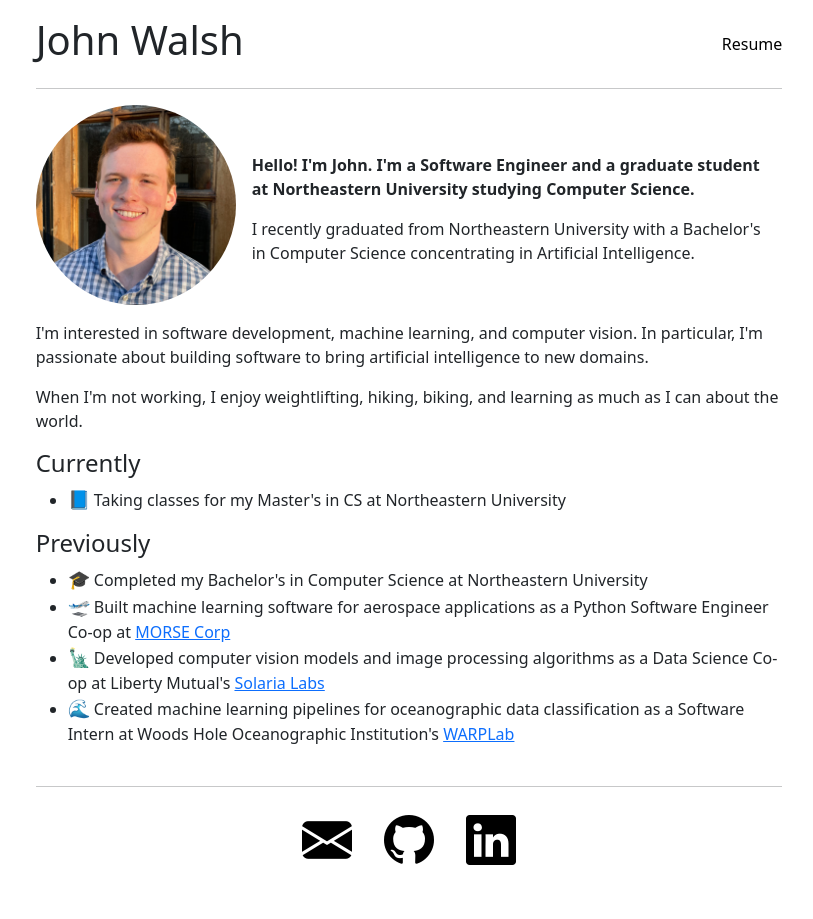
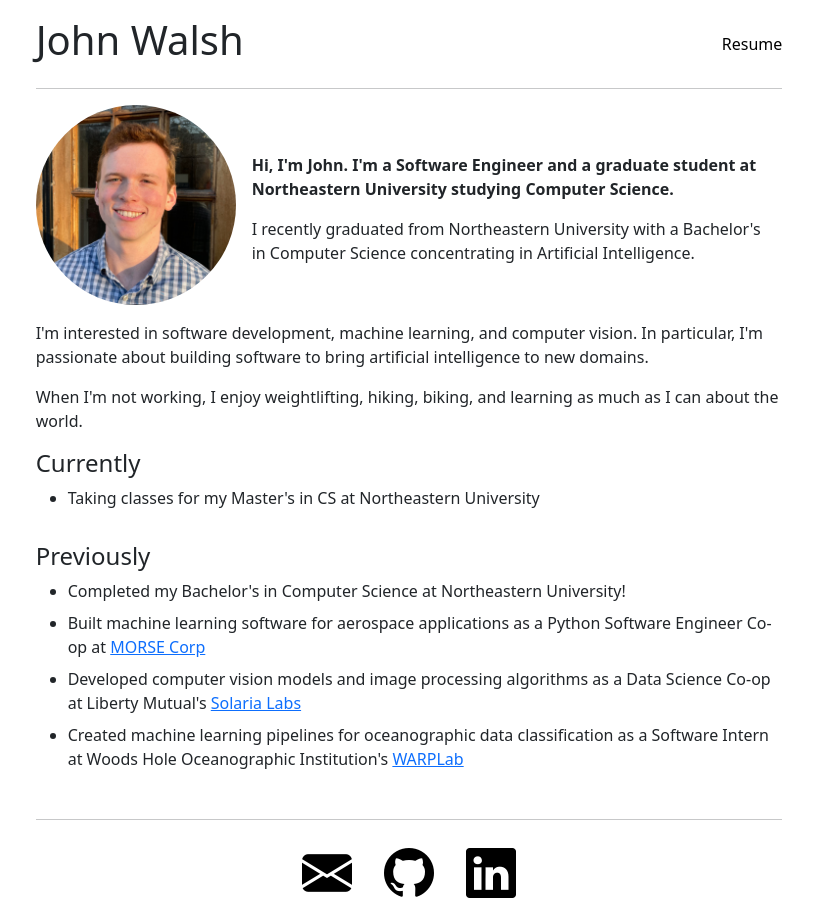
Before and after one commit to johnwaalsh/johnwaalsh.github.io, a React (Create React App) app: page / in a window 1280 px wide. Shown: the whole page, without its empty margins (231-1044 px from the left). Before the commit the page ends 886 px from the top, so only its background shows below. Built offline with nearby package versions, Linux system fonts and the light colour scheme.

Commit message:
minor stylistic changes

```diff
--- a/src/home/home.js
+++ b/src/home/home.js
@@ -6,7 +6,7 @@ function HomeComponent() {
             <div className="d-flex">
                 <img style={{height: 200}} alt="profile" className="rounded-circle" src="images/profile.png"/>
                 <div className="d-flex flex-column m-3 mt-5">
-                    <span className="mb-3"><b>Hello! I'm John. I'm a Software Engineer and a graduate student at Northeastern University studying Computer Science.</b></span>
+                    <span className="mb-3"><b>Hi, I'm John. I'm a Software Engineer and a graduate student at Northeastern University studying Computer Science.</b></span>
                     <span className="mb-3">I recently graduated from Northeastern University with a Bachelor's in Computer Science concentrating in Artificial Intelligence.</span>
                 </div>
             </div>
@@ -15,14 +15,14 @@ function HomeComponent() {
                 <span className="mb-3">When I'm not working, I enjoy weightlifting, hiking, biking, and learning as much as I can about the world. </span>
                 <h4 className="">Currently </h4>
                 <ul>
-                    <li><span className="mb-3"><span style={{fontSize: 18}}>📘</span> Taking classes for my Master's in CS at Northeastern University</span></li>
+                    <li className="mb-3"><span>Taking classes for my Master's in CS at Northeastern University</span></li>
                 </ul>
                 <h4 className="">Previously </h4>
                 <ul>
-                    <li><span className="mb-1"><span style={{fontSize: 18}}>🎓</span> Completed my Bachelor's in Computer Science at Northeastern University</span></li>
-                    <li><span className="mb-1"><span style={{fontSize: 18}}>🛫</span> Built machine learning software for aerospace applications as a Python Software Engineer Co-op at <a href="https://www.morsecorp.com/">MORSE Corp</a></span></li>
-                    <li><span className="mb-1"><span style={{fontSize: 18}}>🗽</span> Developed computer vision models and image processing algorithms as a Data Science Co-op at Liberty Mutual's <a href="https://www.solarialabs.com/">Solaria Labs</a></span></li>
-                    <li><span className="mb-1"><span style={{fontSize: 18}}>🌊</span> Created machine learning pipelines for oceanographic data classification as a Software Intern at Woods Hole Oceanographic Institution's <a href="https://warp.whoi.edu/">WARPLab</a></span></li>
+                    <li className="mb-2"><span>Completed my Bachelor's in Computer Science at Northeastern University!</span></li>
+                    <li className="mb-2"><span>Built machine learning software for aerospace applications as a Python Software Engineer Co-op at <a href="https://www.morsecorp.com/">MORSE Corp</a></span></li>
+                    <li className="mb-2"><span>Developed computer vision models and image processing algorithms as a Data Science Co-op at Liberty Mutual's <a href="https://www.solarialabs.com/">Solaria Labs</a></span></li>
+                    <li className="mb-2"><span>Created machine learning pipelines for oceanographic data classification as a Software Intern at Woods Hole Oceanographic Institution's <a href="https://warp.whoi.edu/">WARPLab</a></span></li>
                 </ul>
             </div>
         </div>
```
